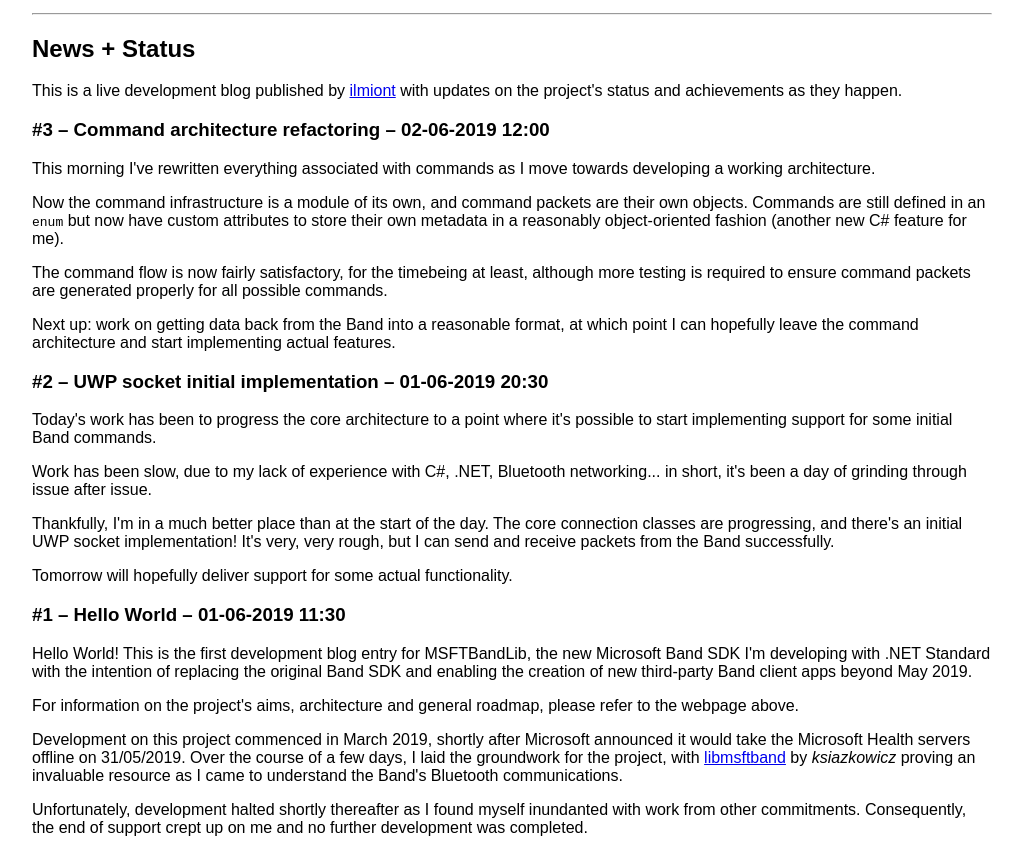
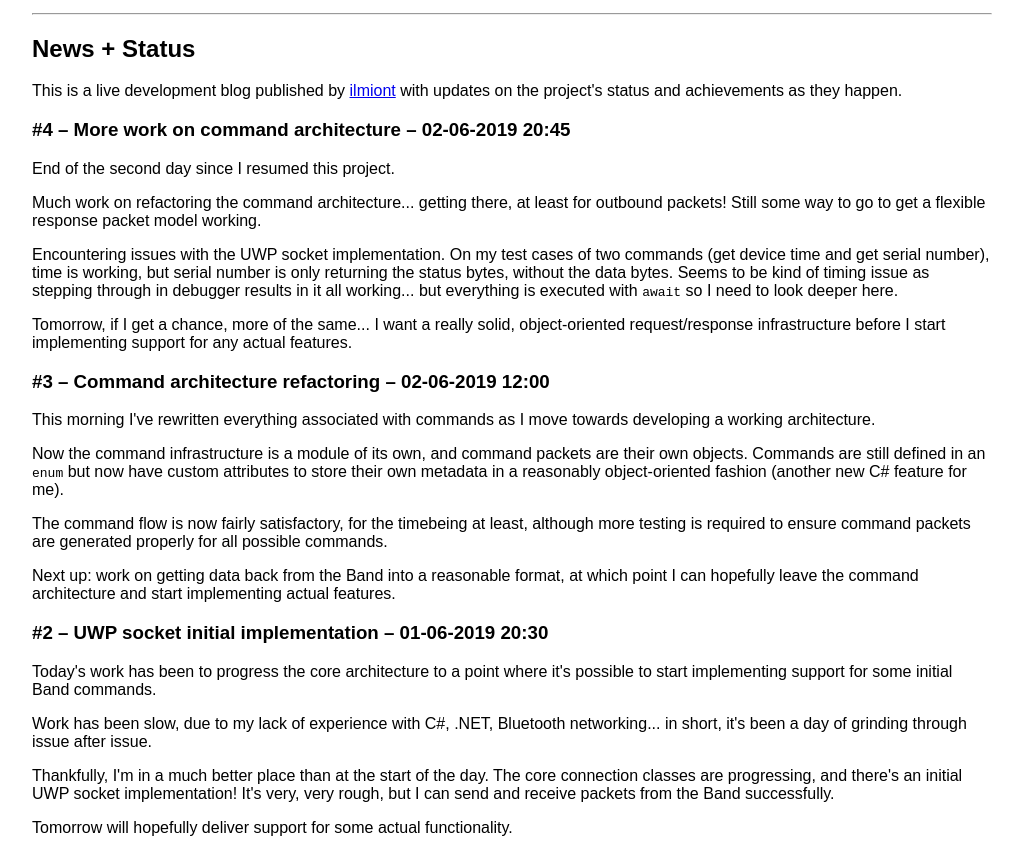
Before and after one commit to Tourniquet88/msftbandlib, a plain HTML site: page docs/index.html in a window 1280 px wide. Shown: the part 2567-3417 px from the top of the page, without its empty margins (128-1151 px from the left). Drawn offline with Linux system fonts and the light colour scheme.

Commit message:
dev blog #4

```diff
--- a/docs/index.html
+++ b/docs/index.html
@@ -127,6 +127,12 @@ msftbandlib
 
 				<p>This is a live development blog published by <a href="https://github.com/ilmiont">ilmiont</a> with updates on the project's status and achievements as they happen.</p>
 
+				<h3>#4 – More work on command architecture – 02-06-2019 20:45</h3>
+				<p>End of the second day since I resumed this project.</p>
+				<p>Much work on refactoring the command architecture... getting there, at least for outbound packets! Still some way to go to get a flexible response packet model working.</p>
+				<p>Encountering issues with the UWP socket implementation. On my test cases of two commands (get device time and get serial number), time is working, but serial number is only returning the status bytes, without the data bytes. Seems to be kind of timing issue as stepping through in debugger results in it all working... but everything is executed with <code>await</code> so I need to look deeper here.</p>
+				<p>Tomorrow, if I get a chance, more of the same... I want a really solid, object-oriented request/response infrastructure before I start implementing support for any actual features.</p>
+
 				<h3>#3 – Command architecture refactoring – 02-06-2019 12:00</h3>
 				<p>This morning I've rewritten everything associated with commands as I move towards developing a working architecture.</p>
 				<p>Now the command infrastructure is a module of its own, and command packets are their own objects. Commands are still defined in an <code>enum</code> but now have custom attributes to store their own metadata in a reasonably object-oriented fashion (another new C# feature for me).</p>
```
